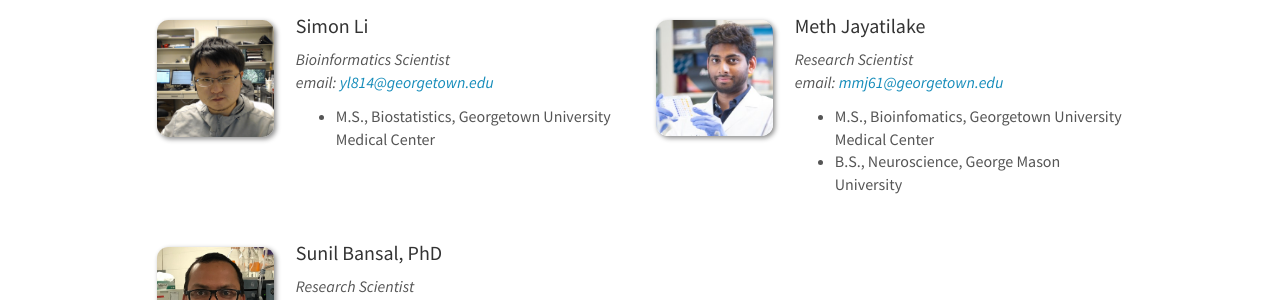
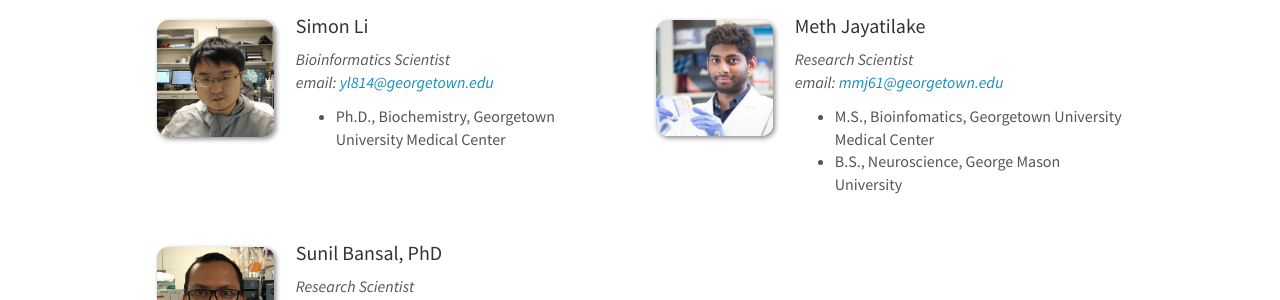
Before and after one commit to cheema-lab/cheema-lab.github.io, a Jekyll site: the page built from _pages/team.md, in a window 1280 px wide and 1326 px high. Shown: the part 394-694 px from the top of the window. Built offline with Jekyll 4.4.1, drawn with Linux system fonts in a browser that asks for light colours; nearby versions of some CDN libraries.

Commit message:
updated team members

```diff
--- a/_data/team_members.yml
+++ b/_data/team_members.yml
@@ -62,7 +62,8 @@
   info: Bioinformatics Scientist
   email: yl814@georgetown.edu
   number_educ: 1
-  education1: M.S., Biostatistics, Georgetown University Medical Center
+  education1: Ph.D., Biochemistry, Georgetown University Medical Center
+  education2: M.S., Biostatistics, Georgetown University Medical Center
 
 - name: Meth Jayatilake
   photo: meth.jpg
```
